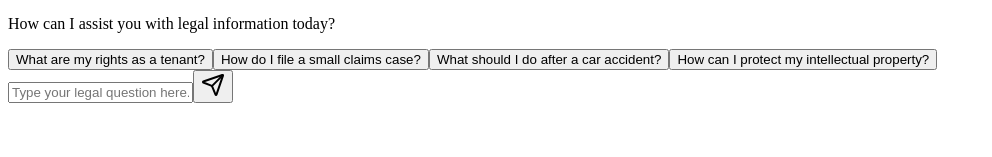
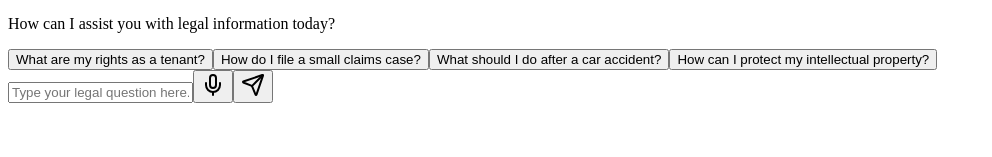
Before and after one commit to PrabhuAnpat20/Nyaya-Connect-Frontend, a Next.js app: page /assistant in a window 1280 px wide. Shown: the part 143-300 px from the top of the page, without its empty margins (0-992 px from the left). Built offline with nearby package versions, Linux system fonts and the light colour scheme; sample sign-in values are in the browser's storage.

Commit message:
speech-text-speech added

```diff
--- a/src/app/(main)/assistant/page.jsx
+++ b/src/app/(main)/assistant/page.jsx
@@ -1,14 +1,24 @@
 "use client";
-import React, { useState } from "react";
-import { MessageSquare, Send, Loader2 } from "lucide-react";
+import React, { useState, useEffect } from "react";
+import { MessageSquare, Send, Loader2, Mic, Volume2, VolumeX } from "lucide-react";
 import axios from "axios";
 import ReactMarkdown from "react-markdown";
 import withAuth from "@/app/utils/isAuth";
 import remarkGfm from "remark-gfm"; // Add this import at the top
+
 function App() {
   const [message, setMessage] = useState("");
   const [chatHistory, setChatHistory] = useState([]);
   const [isLoading, setIsLoading] = useState(false);
+  const [isListening, setIsListening] = useState(false);
+  const [isSpeaking, setIsSpeaking] = useState(false);
+  const [speechSupported, setSpeechSupported] = useState(false);
+
+  // Check if speech recognition is supported
+  useEffect(() => {
+    const isSpeechRecognitionSupported = 'SpeechRecognition' in window || 'webkitSpeechRecognition' in window;
+    setSpeechSupported(isSpeechRecognitionSupported);
+  }, []);
 
   const commonQuestions = [
     "What are my rights as a tenant?",
@@ -57,6 +67,71 @@ function App() {
         setIsLoading(false);
         setMessage("");
       }
+    }
+  };
+
+  // Speech recognition function
+  const startListening = () => {
+    if (!speechSupported) return;
+
+    const SpeechRecognition = window.SpeechRecognition || window.webkitSpeechRecognition;
+    const recognition = new SpeechRecognition();
+    recognition.lang = 'en-US';
+    recognition.continuous = false;
+    recognition.interimResults = false;
+
+    recognition.onstart = () => {
+      setIsListening(true);
+    };
+
+    recognition.onresult = (event) => {
+      const transcript = event.results[0][0].transcript;
+      setMessage(transcript);
+    };
+
+    recognition.onerror = (event) => {
+      console.error('Speech recognition error', event.error);
+      setIsListening(false);
+    };
+
+    recognition.onend = () => {
+      setIsListening(false);
+    };
+
+    recognition.start();
+  };
+
+  // Text-to-speech function
+  const speakText = (text) => {
+    if ('speechSynthesis' in window) {
+      // Cancel any ongoing speech
+      window.speechSynthesis.cancel();
+
+      const utterance = new SpeechSynthesisUtterance(text);
+      utterance.lang = 'en-US';
+
+      utterance.onstart = () => {
+        setIsSpeaking(true);
+      };
+
+      utterance.onend = () => {
+        setIsSpeaking(false);
+      };
+
+      utterance.onerror = (event) => {
+        console.error('Speech synthesis error', event);
+        setIsSpeaking(false);
+      };
+
+      window.speechSynthesis.speak(utterance);
+    }
+  };
+
+  // Stop speaking
+  const stopSpeaking = () => {
+    if ('speechSynthesis' in window) {
+      window.speechSynthesis.cancel();
+      setIsSpeaking(false);
     }
   };
 
@@ -109,6 +184,24 @@ function App() {
                       <h2 className="text-xl font-semibold text-gray-800">
                         Response
                       </h2>
+                      {/* Text-to-speech button */}
+                      {!isSpeaking ? (
+                        <button
+                          onClick={() => speakText(msg.content)}
+                          className="ml-auto text-teal-600 hover:text-teal-800 transition-colors"
+                          title="Read aloud"
+                        >
+                          <Volume2 className="w-5 h-5" />
+                        </button>
+                      ) : (
+                        <button
+                          onClick={stopSpeaking}
+                          className="ml-auto text-red-500 hover:text-red-700 transition-colors"
+                          title="Stop reading"
+                        >
+                          <VolumeX className="w-5 h-5" />
+                        </button>
+                      )}
                     </div>
                     <div className="prose prose-sm md:prose-base lg:prose-lg prose-headings:font-bold prose-headings:text-gray-900 prose-h1:text-2xl prose-h2:text-xl prose-h3:text-lg prose-p:text-gray-700 prose-strong:text-gray-900 prose-ul:list-disc prose-ol:list-decimal prose-li:ml-4 prose-a:text-blue-600 hover:prose-a:text-blue-700 prose-a:underline max-w-none">
                       <ReactMarkdown
@@ -167,6 +260,18 @@ function App() {
                 className="flex-1 rounded-xl border border-gray-300 px-3 py-2 focus:outline-none focus:border-teal-500 focus:ring-2 focus:ring-teal-200 transition-all text-base"
                 disabled={isLoading}
               />
+              {/* Speech recognition button */}
+              {speechSupported && (
+                <button
+                  type="button"
+                  onClick={startListening}
+                  className={`text-teal-500 hover:text-teal-600 transition-colors disabled:opacity-50 ${isListening ? 'animate-pulse text-red-500' : ''}`}
+                  disabled={isLoading || isListening}
+                  title="Speak your question"
+                >
+                  <Mic className="w-7 h-7" />
+                </button>
+              )}
               <button
                 type="submit"
                 className="text-teal-500 hover:text-teal-600 transition-colors disabled:opacity-50"
```
